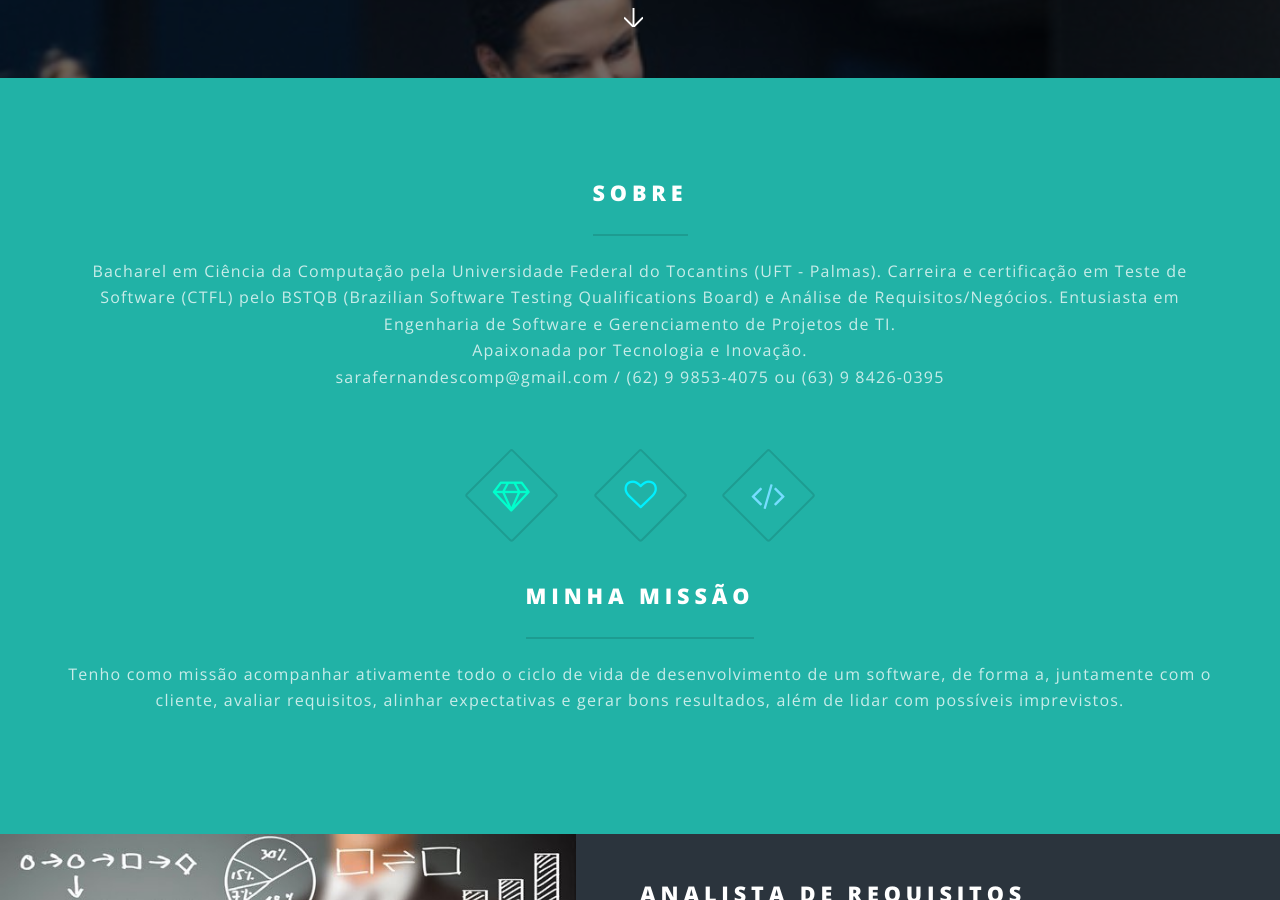
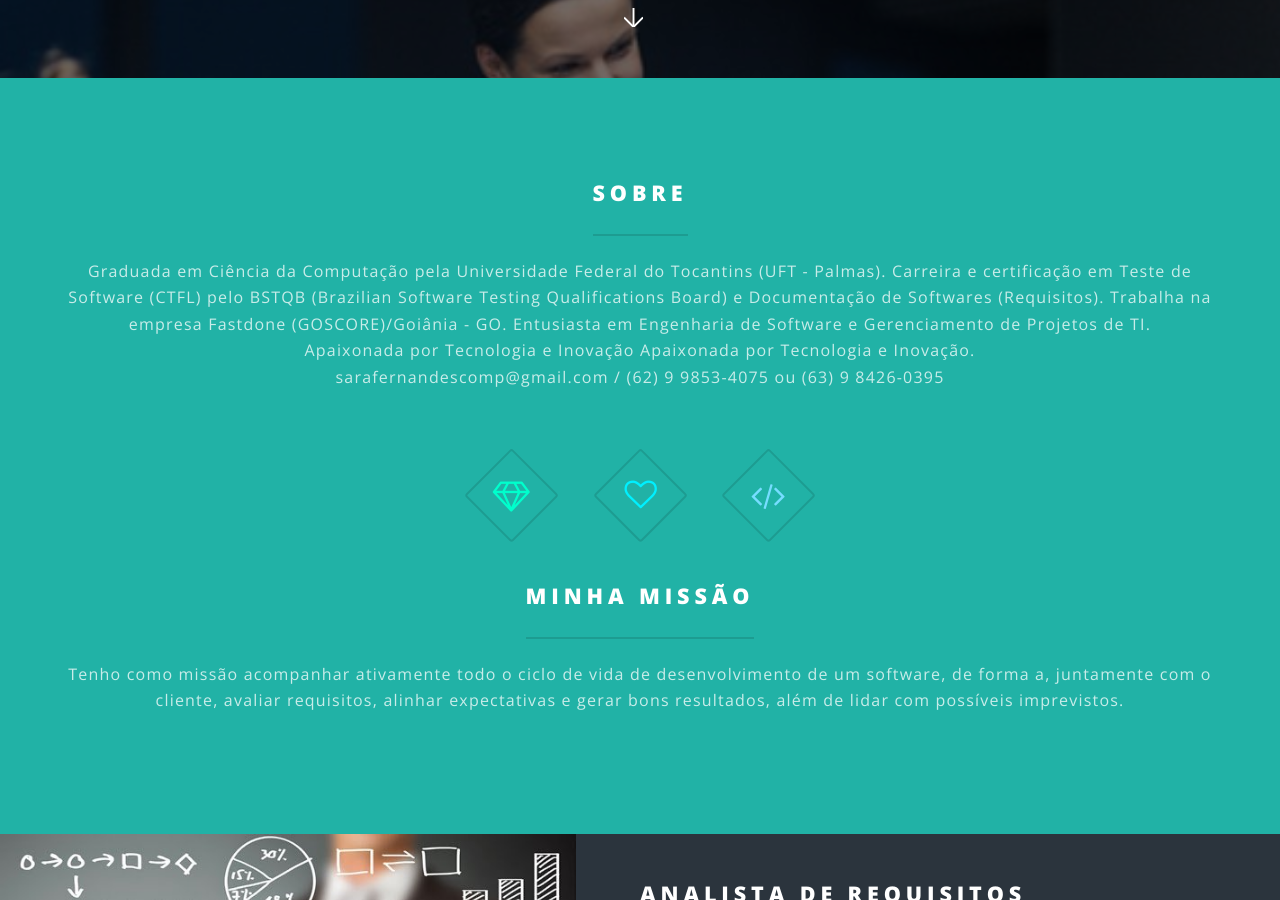
Before and after one commit to SaraFernandes/sarafernandes.github.io_sfdhgdfg, a Jekyll site: the page built from index.html, in a window 1280 px wide and 900 px high, scrolled down 922 px. Built offline with Jekyll 4.4.1, drawn with Linux system fonts in a browser that asks for light colours.

Commit message:
Update index.html

```diff
--- a/index.html
+++ b/index.html
@@ -18,7 +18,7 @@ layout: landing
 						<div class="inner">
 							<header class="major">
 								<h2>Sobre</h2>
-								<p>Bacharel em Ciência da Computação pela Universidade Federal do Tocantins (UFT - Palmas). Carreira e certificação em Teste de Software (CTFL) pelo BSTQB (Brazilian Software Testing Qualifications Board) e Análise de Requisitos/Negócios. Entusiasta em Engenharia de Software e Gerenciamento de Projetos de TI. <br />
+								<p>Graduada em Ciência da Computação pela Universidade Federal do Tocantins (UFT - Palmas). Carreira e certificação em Teste de Software (CTFL) pelo BSTQB (Brazilian Software Testing Qualifications Board) e Documentação de Softwares (Requisitos). Trabalha na empresa Fastdone (GOSCORE)/Goiânia - GO. Entusiasta em Engenharia de Software e Gerenciamento de Projetos de TI.<br /> Apaixonada por Tecnologia e Inovação
 								  Apaixonada por Tecnologia e Inovação. <br />
 									sarafernandescomp@gmail.com / (62) 9 9853-4075 ou (63) 9 8426-0395
 								</p>
```
